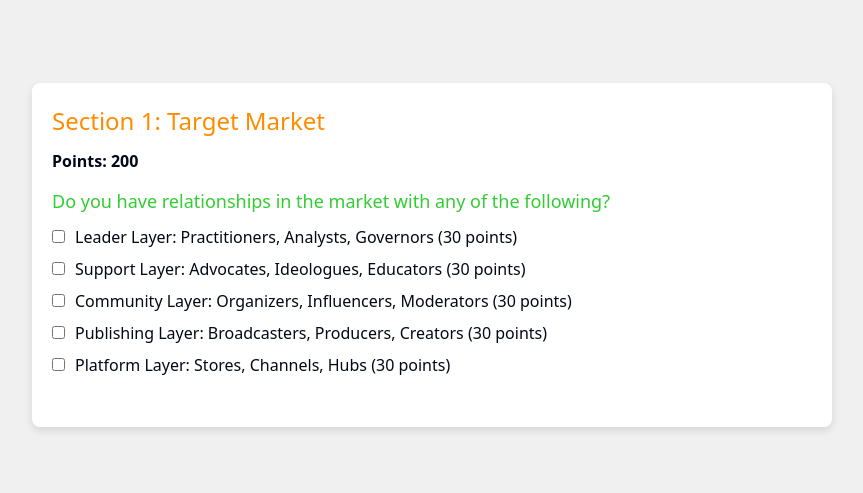
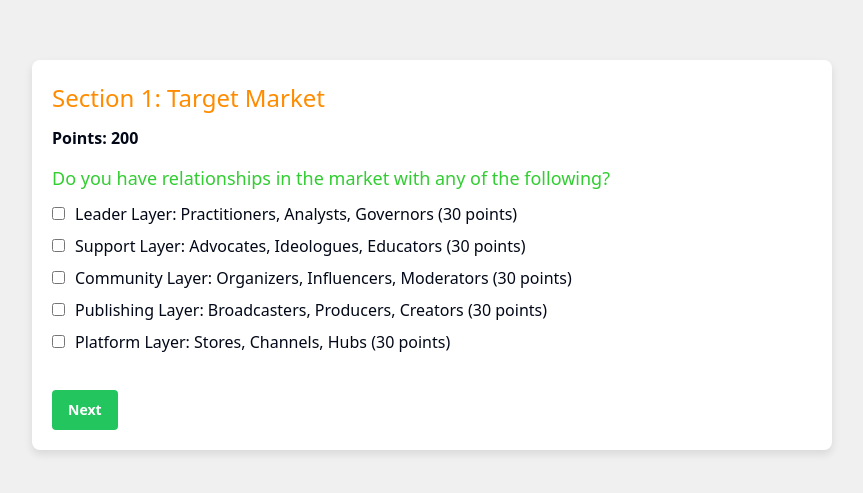
Before and after one commit to vrtcly/SDRfrontend, a React (Vite) app: page / in a window 1280 px wide. Shown: the part 145-638 px from the top of the page, without its empty margins (208-1071 px from the left). Built offline with nearby package versions, Linux system fonts and the light colour scheme.

Commit message:
Add navigation and PDF generation buttons
Implement a green "Next" button to navigate to the next question after completing the current one. Additionally, create a button that generates a PDF of the quiz score when clicked.
[skip gpt_engineer]

```diff
--- a/package.json
+++ b/package.json
@@ -46,6 +46,7 @@
     "date-fns": "^3.6.0",
     "embla-carousel-react": "^8.3.0",
     "input-otp": "^1.2.4",
+    "jspdf": "^2.5.2",
     "lucide-react": "^0.441.0",
     "next-themes": "^0.3.0",
     "react": "^18.3.1",
--- /dev/null
+++ b/src/components/PDFButton.tsx
@@ -0,0 +1,26 @@
+import React from 'react';
+import { Button } from "@/components/ui/button"
+import { jsPDF } from 'jspdf';
+
+interface PDFButtonProps {
+  score: number;
+}
+
+const PDFButton: React.FC<PDFButtonProps> = ({ score }) => {
+  const generatePDF = () => {
+    const doc = new jsPDF();
+    doc.text(`Quiz Score: ${score}`, 10, 10);
+    doc.save('quiz-score.pdf');
+  };
+
+  return (
+    <Button
+      className="bg-blue-500 hover:bg-blue-600 text-white font-bold py-2 px-4 rounded mt-4"
+      onClick={generatePDF}
+    >
+      Generate PDF
+    </Button>
+  );
+};
+
+export default PDFButton;
--- a/src/components/Quiz.tsx
+++ b/src/components/Quiz.tsx
@@ -1,30 +1,68 @@
-import React from 'react';
+import React, { useState } from 'react';
+import { Button } from "@/components/ui/button"
 import { QuizData } from '../types/quiz';
+import PDFButton from './PDFButton';
 
 interface QuizProps {
   data: QuizData;
 }
 
 const Quiz: React.FC<QuizProps> = ({ data }) => {
+  const [currentSectionIndex, setCurrentSectionIndex] = useState(0);
+  const [currentQuestionIndex, setCurrentQuestionIndex] = useState(0);
+  const [quizCompleted, setQuizCompleted] = useState(false);
+  const [score, setScore] = useState(0);
+
+  const currentSection = data[currentSectionIndex];
+  const currentQuestion = currentSection?.questions[currentQuestionIndex];
+
+  const handleNext = () => {
+    if (currentQuestionIndex < currentSection.questions.length - 1) {
+      setCurrentQuestionIndex(currentQuestionIndex + 1);
+    } else if (currentSectionIndex < data.length - 1) {
+      setCurrentSectionIndex(currentSectionIndex + 1);
+      setCurrentQuestionIndex(0);
+    } else {
+      setQuizCompleted(true);
+    }
+  };
+
+  const handleOptionSelect = (points: number) => {
+    setScore(score + points);
+  };
+
   return (
     <div className="Quiz">
-      {data.map((section, index) => (
-        <div key={index} className="Section">
-          <h2 className="SectionTitle">{section.sectionTitle}</h2>
-          <p className="SectionPoints">Points: {section.sectionPoints}</p>
-          {section.questions.map((question, qIndex) => (
-            <div key={qIndex} className="Question">
-              <h4 className="QuestionText">{question.questionText}</h4>
-              {question.options.map((option, oIndex) => (
-                <label key={oIndex} className="Option">
-                  <input type="checkbox" />
-                  <span>{option.label} ({option.points} points)</span>
-                </label>
-              ))}
-            </div>
-          ))}
+      {!quizCompleted ? (
+        <>
+          <h2 className="SectionTitle">{currentSection.sectionTitle}</h2>
+          <p className="SectionPoints">Points: {currentSection.sectionPoints}</p>
+          <div className="Question">
+            <h4 className="QuestionText">{currentQuestion.questionText}</h4>
+            {currentQuestion.options.map((option, oIndex) => (
+              <label key={oIndex} className="Option">
+                <input
+                  type="checkbox"
+                  onChange={() => handleOptionSelect(option.points)}
+                />
+                <span>{option.label} ({option.points} points)</span>
+              </label>
+            ))}
+          </div>
+          <Button
+            className="bg-green-500 hover:bg-green-600 text-white font-bold py-2 px-4 rounded mt-4"
+            onClick={handleNext}
+          >
+            Next
+          </Button>
+        </>
+      ) : (
+        <div>
+          <h2>Quiz Completed!</h2>
+          <p>Your score: {score}</p>
+          <PDFButton score={score} />
         </div>
-      ))}
+      )}
     </div>
   );
 };
```
Also changed, not shown: 1 other file (tests, documents, lock files or other folders).
